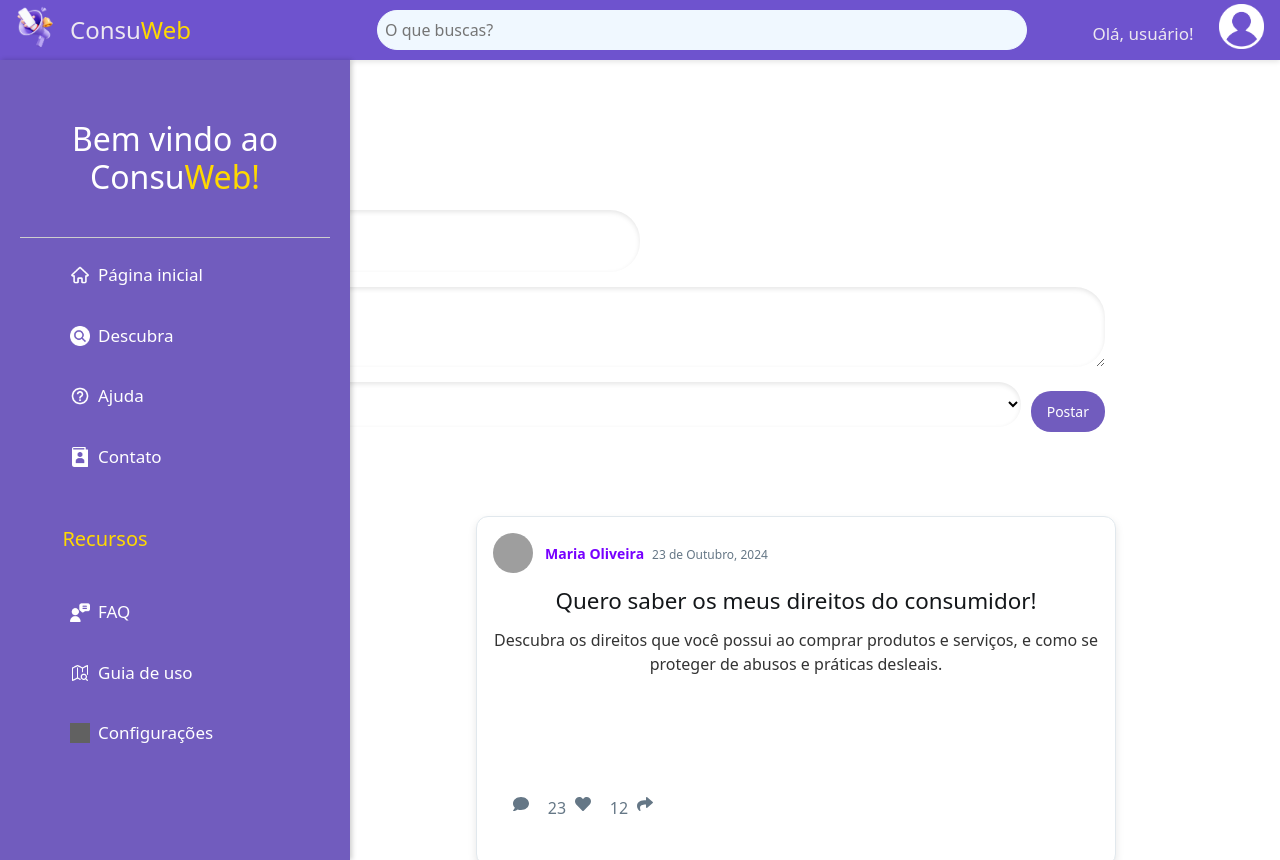
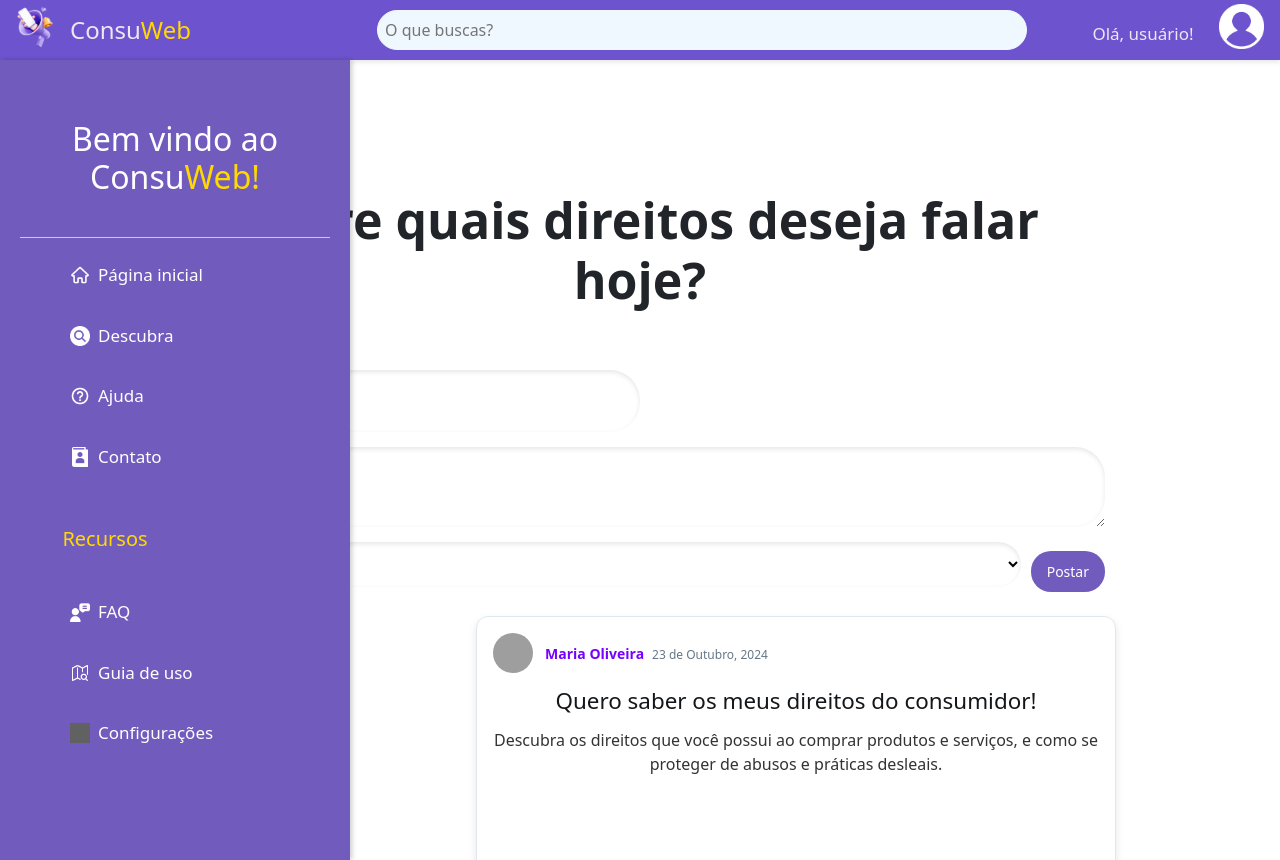
Before and after one commit to Sandynesk/Mostra_reserva, a React (Create React App) app: page /forum in a window 1280 px wide. Built offline with nearby package versions, Linux system fonts and the light colour scheme; grey boxes are pictures that could not be loaded.

Commit message:
h1 no forum

```diff
--- a/src/components/Contsaiba.js
+++ b/src/components/Contsaiba.js
@@ -20,7 +20,7 @@ function Contsaiba() {
       </div>
 
         <div className='Bloquinho-conteiner'>
-            <h1 id='Titulo-bloquinho'>Como funciona o <span className="consu">Consu</span><span className="web">Web?</span></h1>
+            <h1 id='Titulo-bloquinho'>Espero que goste do <span className="consu">Consu</span><span className="web">Web!</span></h1>
             <p id='SubTitulo-frente-bloquinho'>O <span className="melhor">melhor</span> forum sobre os direitos do consumidor atualmente!</p>
         </div>
 
--- a/src/components/FAQ/FaqJS/FaqReal.js
+++ b/src/components/FAQ/FaqJS/FaqReal.js
@@ -13,6 +13,8 @@ function FaqReal() {
     };
 
     return (
+        <>
+
         <div className="container-faq">
             <h1>Perguntas Frequentes</h1>
             {[
@@ -43,6 +45,14 @@ function FaqReal() {
                 </div>
             ))}
         </div>
+
+        <div className="Saiba-conteiner">
+        <div className="bloco-roxo">
+          <h1 id='Titulo-frente'>Espero que não<span className="consu"> reste</span><span className="web"> dúvidas</span></h1>
+          <p id='SubTitulo-frente'>O <span className="melhor">melhor</span> forum sobre os direitos do consumidor atualmente!</p>
+        </div>
+      </div>
+        </>
     );
 }
 
--- a/src/components/Forum/FrCss/ForumPostInput.css
+++ b/src/components/Forum/FrCss/ForumPostInput.css
@@ -71,3 +71,11 @@
     flex: 1; /* ocupa o espaço restante */
     margin-right: 10px; /* espaçamento à direita */
 }
+
+.forum-input-title{
+    position: relative;
+    top: -20px;
+    font:bold;
+    font-size: 50px;
+    margin-bottom: 40px;
+}
--- a/src/components/Forum/FrCss/PostCard.css
+++ b/src/components/Forum/FrCss/PostCard.css
@@ -7,7 +7,7 @@
   width: 50%;
   position: absolute;
   left: 460px;
-  top: 500px;
+  top: 600px;
   height: 350px;
   padding: 16px;
   transition: transform 0.3s ease, background-color 0.3s ease, box-shadow 0.3s ease;
--- a/src/components/Forum/FrJS/ForumPostInput.js
+++ b/src/components/Forum/FrJS/ForumPostInput.js
@@ -3,7 +3,8 @@ import '../FrCss/ForumPostInput.css'
 
 function ForumInput(){
     return(
-<div class="forum-input-container">
+        <div class="forum-input-container">
+        <h1 className='forum-input-title'><b>Sobre quais direitos deseja falar hoje?</b></h1>
     <input type="text" id="forum-title" placeholder="Título" />
     <textarea id="forum-content" placeholder="Contexto"></textarea>
     <div class="tag-button-container">
```
